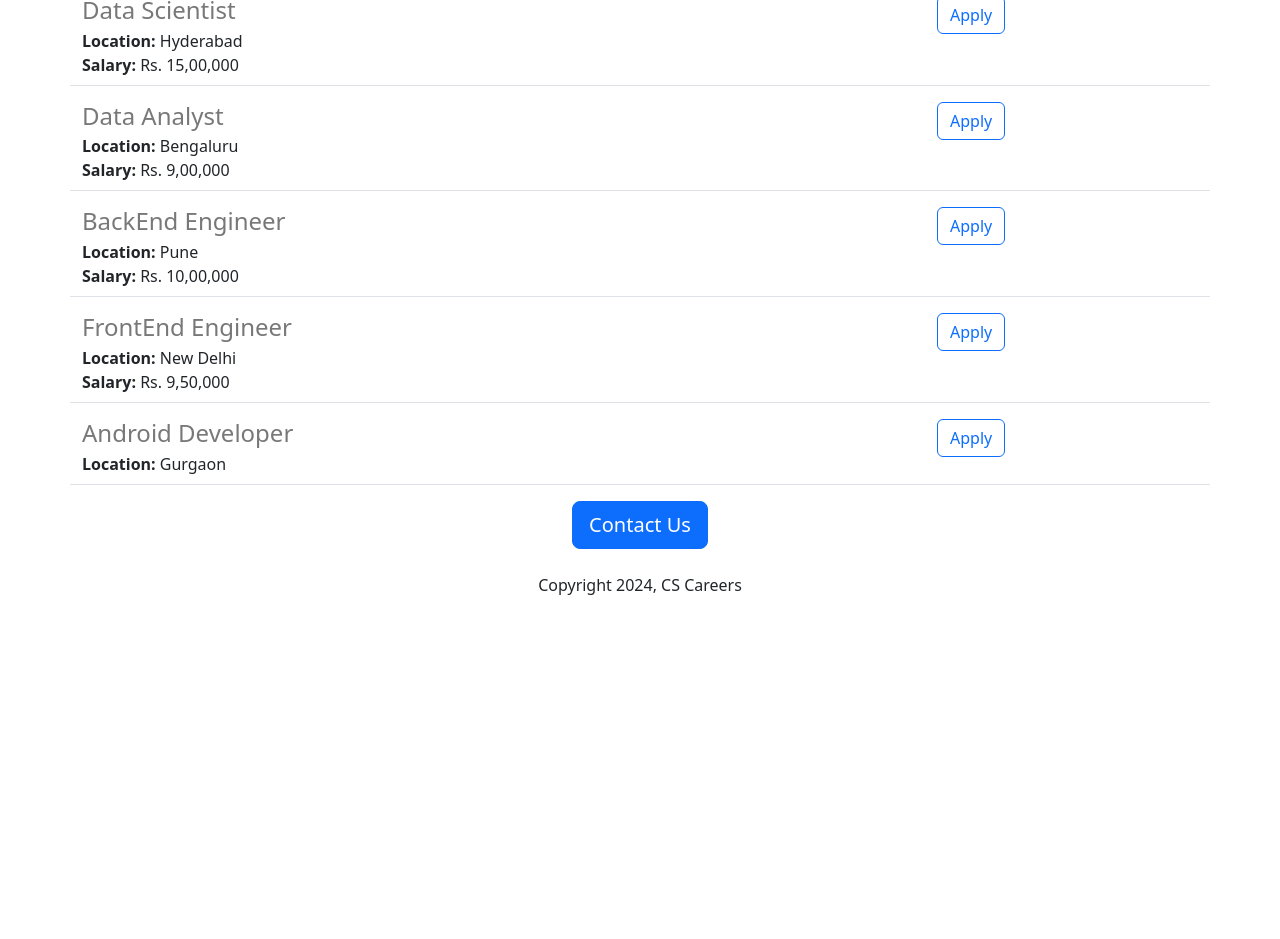
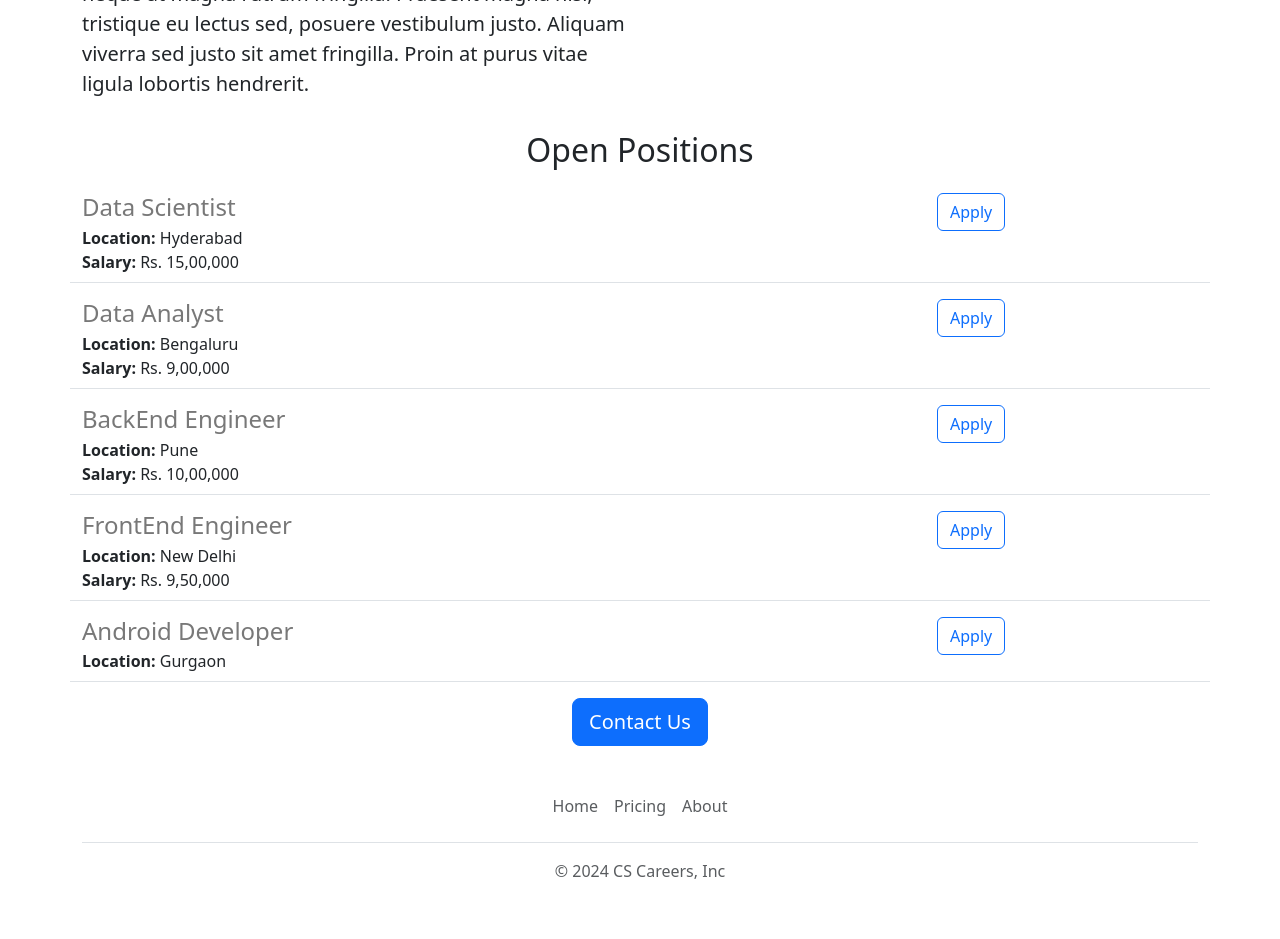
Before and after one commit to ordr-github/careers-website, a Flask app: page / in a window 1280 px wide. Shown: the part 833-1772 px from the top of the page. Before the commit the page ends 1428 px from the top, so only its background shows below. Run offline with Flask 3, Linux system fonts and the light colour scheme.

Commit message:
functional and aesthetic improvements

```diff
--- /dev/null
+++ b/templates/footer.html
@@ -0,0 +1,10 @@
+<div class="container">
+  <footer class="py-3 my-4">
+    <ul class="nav justify-content-center border-bottom pb-3 mb-3">
+      <li class="nav-item"><a href="#top" class="nav-link px-2 text-body-secondary">Home</a></li>
+      <li class="nav-item"><a href="mailto:pricing@cscareers.com?subject=Pricing%20of%20Courses&body=My%20Name%3A%20%3Cyour%20name%3E%0D%0A%0D%0AMy%20Phone%20Number%3A%20%3Cprice%20of%20courses%20will%20be%20given%20over%20a%20call%2C%20please%20add%20country%20code%3E%0D%0A" class="nav-link px-2 text-body-secondary">Pricing</a></li>
+      <li class="nav-item"><a href="#about" class="nav-link px-2 text-body-secondary">About</a></li>
+    </ul>
+    <p class="text-center text-body-secondary">© 2024 CS Careers, Inc</p>
+  </footer>
+</div>
--- a/templates/home.html
+++ b/templates/home.html
@@ -1,7 +1,7 @@
 <!DOCTYPE html>
 <html>
   <head>
-    <title> Software Developer Careers </title>
+    <title> CS Careers </title>
     <meta charset="utf-8">
     <meta name="viewport" content="width=device-width, initial-scale=1">
     <link href="https://cdn.jsdelivr.net/npm/bootstrap@5.3.3/dist/css/bootstrap.min.css" rel="stylesheet" integrity="sha384-QWTKZyjpPEjISv5WaRU9OFeRpok6YctnYmDr5pNlyT2bRjXh0JMhjY6hW+ALEwIH" crossorigin="anonymous">
@@ -11,17 +11,26 @@
         height: 360px;
         width: 100%;
         object-fit: cover;
+        margin-bottom: 16px;
       }
     </style>
   </head>
-  <body>
-    <div class='container'>
-        <h1 class='text-center mt-2 mb-4'>CS Career's website</h1>
-      <img class='img-fluid' id='banner' src='static/banner.jpg'>
-      <h2 class='text-center mt-2 mb-4'>About CS Careers</h2>
+  <body id = "top">
+    {% include 'nav.html' %}
+    <img class='img-fluid' id='banner' src='static/banner.jpg'>
+
+    <div id = "about" class='container'>
+        <h1 class='text-center mt-2 mb-4'>CS Careers</h1>
+      <div class = "row" style="margin-bottom: 16px;">
+      <div class = "col-md-6">
       <p class='lead'>Lorem ipsum dolor sit amet, consectetur adipiscing elit. Mauris condimentum sem nunc, non volutpat ante varius at. Duis eget dui arcu. Aliquam a justo dui. Mauris eu viverra leo, eu euismod dui. Vivamus condimentum tempor lobortis. Nulla dapibus eros vehicula, imperdiet neque sed, maximus risus. Vestibulum finibus ipsum facilisis erat fringilla, ac ultrices est posuere. Sed justo urna, condimentum non diam non, pretium convallis velit. Aliquam sollicitudin lectus efficitur, placerat turpis eget, dignissim quam.
 
-      Nulla vitae leo magna. Nam fermentum neque at magna rutrum fringilla. Praesent magna nisl, tristique eu lectus sed, posuere vestibulum justo. Aliquam viverra sed justo sit amet fringilla. Proin at purus vitae ligula lobortis hendrerit. In suscipit enim purus, vitae lacinia diam molestie a. Curabitur sit amet tempor ante. Etiam et diam et quam fermentum interdum.</p>
+      Nulla vitae leo magna. Nam fermentum neque at magna rutrum fringilla. Praesent magna nisl, tristique eu lectus sed, posuere vestibulum justo. Aliquam viverra sed justo sit amet fringilla. Proin at purus vitae ligula lobortis hendrerit. </p>
+        </div>
+        <div class = "d-none d-md-block col-md-6">
+          <img src = "/static/side-image.jpg" style = "height: 320px; border-radius: 4px;"alt="people working at cs careers">
+        </div>
+      </div>
       <h2 class='text-center mt-2 mb-4'>Open Positions</h2>
       <div>
         {% for job in jobs %}
@@ -29,10 +38,10 @@
         {% endfor %}
       </div>
       <div class='text-center'>
-          <button class='btn btn-primary btn-lg'> Contact Us</button>
-        <p class='mt-4'>Copyright 2024, CS Careers</p>
+          <a href= 'mailto:queries@cscareers.com?subject=Contact%20%3Cyour%20query%3E&body=My%20Name%3A%20%3Cyour%20name%20here%3E%0D%0A%0D%0AMy%20Query%3A%20%3Cyour%20query%3E' class='btn btn-primary btn-lg'> Contact Us</a>
       </div>
 
     </div>
+    {% include 'footer.html' %}
   </body>
 </html>
--- a/templates/jobitems.html
+++ b/templates/jobitems.html
@@ -12,7 +12,7 @@
       {% endif %}
     </div>
     <div class = 'col-3'>
-      <button type="button" class="btn btn-outline-primary">Apply</button>
+      <a href="mailto:openings@cscareers.com?subject=Application%20for%20Job%20%3Cwrite%20the%20job%20role%20here%3E&body=My%20Name%3A%20%3Cyour%20name%20here%3E%0D%0A%0D%0AMy%20Resume%20Link%3A%20%3Cyour%20resume%20link%20here%2C%20make%20sure%20it's%20public%3E%0D%0A%0D%0AMy%20Linkedin%20Link%3A%20%3Cyour%20linkedin%20account%20link%20here%3E%0D%0A%0D%0AMy%20Porfolio%20Link%3A%20%3Cyour%20porfolio%20website%20link%20here%3E" type="button" class="btn btn-outline-primary">Apply</a>
 
     </div>
   </div>
--- /dev/null
+++ b/templates/nav.html
@@ -0,0 +1,11 @@
+<nav class="navbar shadow-sm fixed-top bg-white">
+  <div class="container-fluid">
+    <a class="navbar-brand" href="#">
+      <img src="/static/favicon.png" alt="Logo" width="30" height="24" class="d-inline-block align-text-top">
+      CS Careers
+    </a>
+  </div>
+</nav>
+<div style = "height: 56px">
+
+</div>
```
Also changed, not shown: 1 other file.
